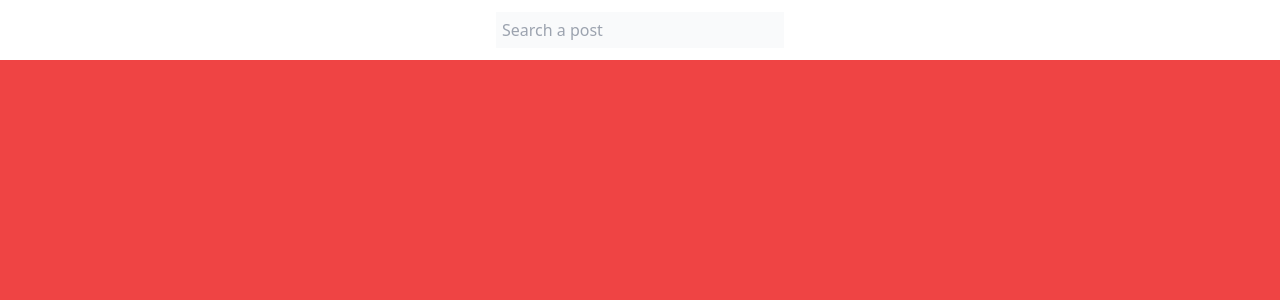
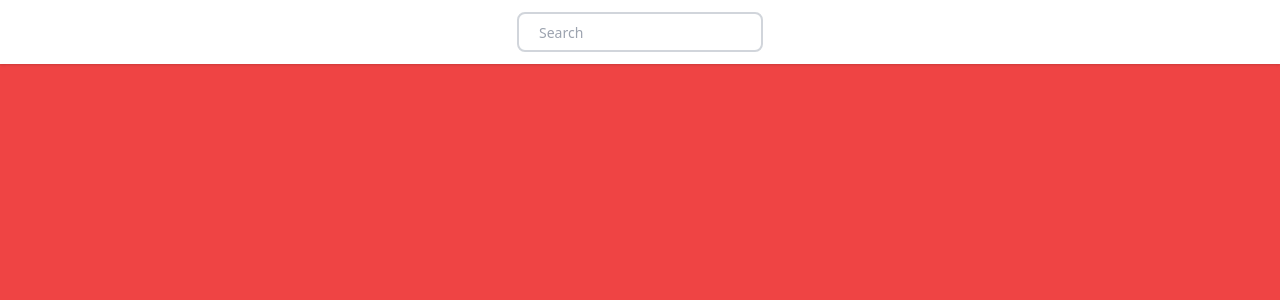
Before and after one commit to yoannesbourg/Reddit, a Next.js app: page / in a window 1280 px wide. Shown: the top 300 px of the page. Built offline with nearby package versions, Linux system fonts and the light colour scheme.

Commit message:
Create Searchbar component

```diff
--- a/components/Searchbar.js
+++ b/components/Searchbar.js
@@ -2,8 +2,15 @@ import React from 'react'
 
 const Searchbar = () => {
     return (
-        <div className="bg-white w-screen flex justify-center p-3">
-            <input placeholder="Search a post" className="bg-gray-50 p-1.5 w-72"/>
+
+        <div className="bg-white flex justify-center p-3 shadow">
+            {/* <input placeholder="Search a post" className="bg-gray-50 p-2 w-72 px-5 rrounded-lg"/> */}
+            <input
+                className="border-2 border-gray-300 bg-white h-10 px-5 pr16 rounded-lg text-sm focus:outline-none"
+                type="search"
+                name="search"
+                placeholder="Search"
+            />
         </div>
     )
 }
```
